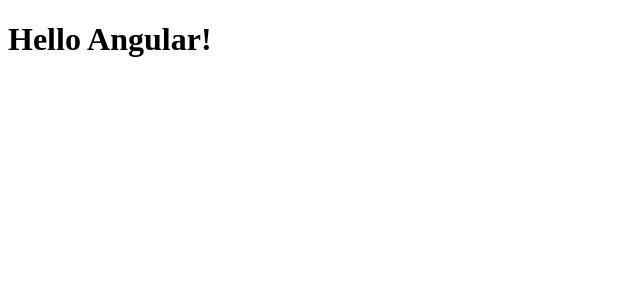
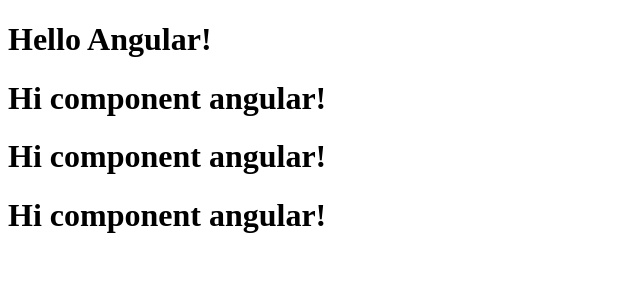
Before and after one commit to marciomartinsofficial/my-other-first-projetc-angular, an Angular app: page / in a window 1280 px wide. Shown: the top 300 px of the page, without its empty margins (0-640 px from the left). Built offline with nearby package versions, Linux system fonts and the light colour scheme.

Commit message:
A simple componet.

```diff
--- a/src/app/app.component.html
+++ b/src/app/app.component.html
@@ -1,2 +1,5 @@
 <h1>Hello Angular!</h1>
+<app-title></app-title>
+<app-title></app-title>
+<app-title></app-title>
 <router-outlet></router-outlet>
--- a/src/app/app.module.ts
+++ b/src/app/app.module.ts
@@ -3,10 +3,12 @@
 
 import { AppRoutingModule } from './app-routing.module';
 import { AppComponent } from './app.component';
+import { TitleComponent } from './title/title.component';
 
 @NgModule({
   declarations: [
-    AppComponent
+    AppComponent,
+    TitleComponent
   ],
   imports: [
     BrowserModule,
--- /dev/null
+++ b/src/app/title/title.component.html
@@ -0,0 +1 @@
+<h1>{{titleMsg}}</h1>
--- /dev/null
+++ b/src/app/title/title.component.ts
@@ -0,0 +1,16 @@
+import { Component, OnInit } from '@angular/core';
+
+@Component({
+  selector: 'app-title',
+  templateUrl: './title.component.html',
+  styleUrls: ['./title.component.scss']
+})
+export class TitleComponent implements OnInit {
+
+  public titleMsg = "Hi component angular!";
+
+  constructor() {}
+
+  ngOnInit(): void {}
+
+}
```
Also changed, not shown: src/app/title/title.component.scss (added), 1 other file (tests, documents, lock files or other folders).
